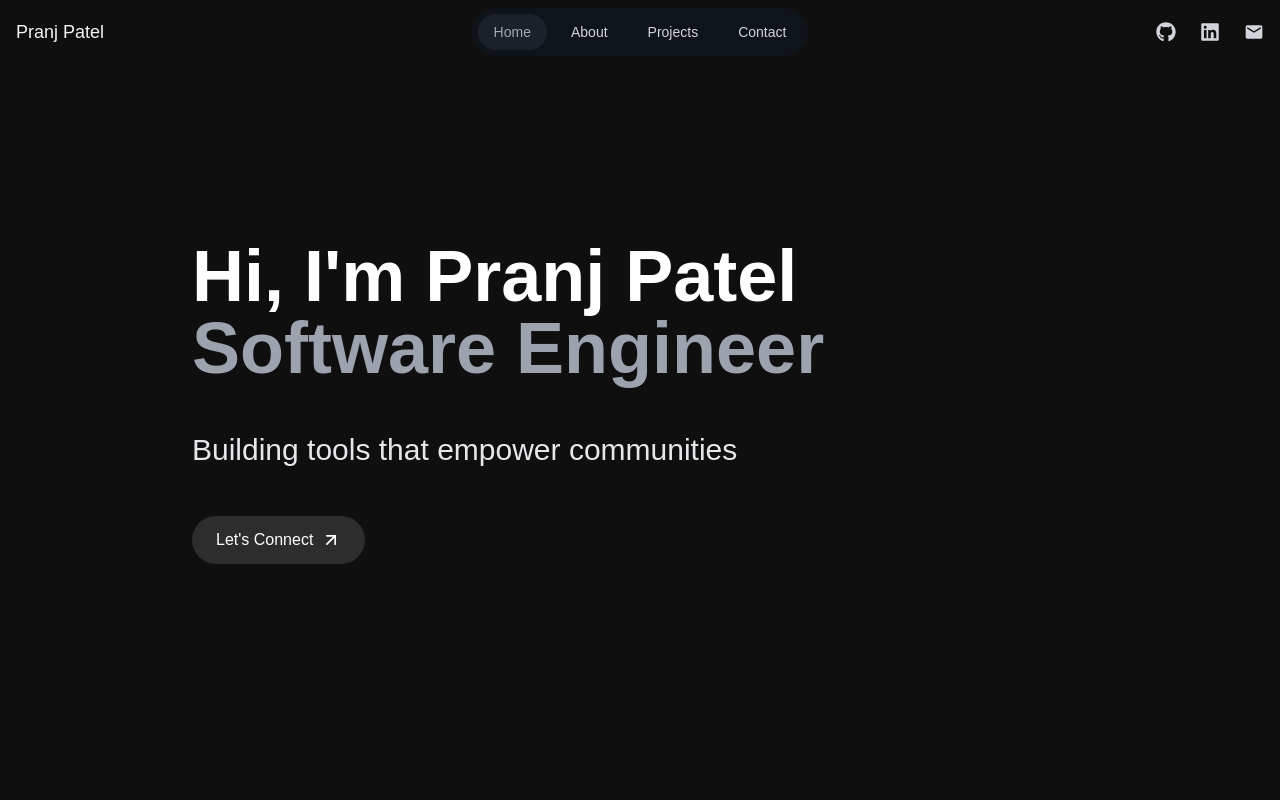
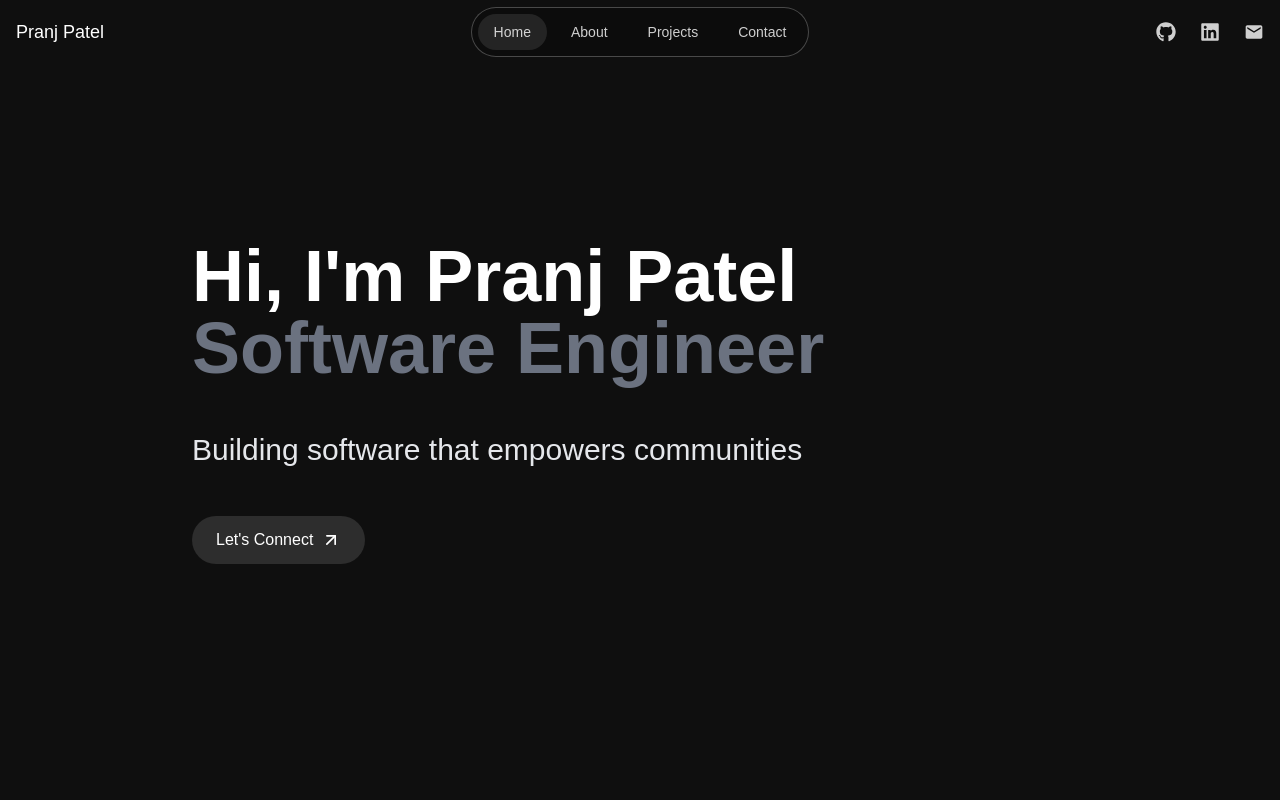
Before and after one commit to Ppatel122/Portfolio, a Next.js app: page / in a window 1280 px wide. Shown: the top 800 px of the page. Built offline with nearby package versions, Linux system fonts and the light colour scheme.

Commit message:
Enhance LandingScreen and Navbar components with style updates and text improvements

```diff
--- a/src/app/components/LandingScreen.jsx
+++ b/src/app/components/LandingScreen.jsx
@@ -15,7 +15,7 @@ export default function LandingScreen() {
         >
           <h1 className="text-6xl md:text-7xl font-bold leading-tight mb-6">
             Hi, I'm Pranj Patel<br />
-            <span className="text-gray-400">Software Engineer</span>
+            <span className="text-gray-500">Software Engineer</span>
           </h1>
 
           <div className="mt-12 space-y-4">
@@ -25,7 +25,7 @@ export default function LandingScreen() {
               transition={{ duration: 0.6, delay: 0.4 }}
               className="text-2xl md:text-3xl text-gray-200"
             >
-              Building tools that empower communities
+              Building software that empowers communities
             </motion.p>
           </div>
 
--- a/src/app/components/Navbar.jsx
+++ b/src/app/components/Navbar.jsx
@@ -18,20 +18,26 @@ export default function Navbar() {
 
   return (
     <motion.nav
+      layout
       initial={{ opacity: 0 }}
       animate={{ opacity: 1 }}
-      className={`fixed top-0 left-0 w-full z-50 transition-all duration-300 ${
+      transition={{ duration: 0.3, ease: 'easeInOut' }}
+      className={`fixed left-0 w-full z-50 transition-all duration-300 ${
         isScrolled
-          ? 'bg-gray-900/90 backdrop-blur-sm border-b border-gray-700'
-          : 'bg-transparent backdrop-blur-0 border-b border-transparent'
+          ? 'top-4 rounded-lg bg-black/30 backdrop-blur-sm border border-white/25'
+          : 'top-0 rounded-none bg-transparent backdrop-blur-0 border-transparent'
       }`}
     >
-      <div className="max-w-7xl mx-auto px-4">
+      <motion.div
+        layout
+        className="max-w-7xl mx-auto px-4"
+        transition={{ duration: 0.3, ease: 'easeInOut' }}
+      >
         <div className="h-16 flex items-center justify-between">
           {/* Left Section - Name */}
           <div className="flex-1">
             <motion.span
-              className="text-gray-100 font-medium text-lg"
+              className="text-white font-medium text-lg"
               initial={{ opacity: 0 }}
               animate={{ opacity: 1 }}
             >
@@ -42,7 +48,7 @@ export default function Navbar() {
           {/* Center Section - Links */}
           <div className="flex-1 flex justify-center">
             <motion.div
-              className="flex space-x-2 p-1.5 rounded-full bg-gray-900/50 backdrop-blur-sm"
+              className="flex space-x-2 p-1.5 rounded-full bg-black/20 backdrop-blur-sm border border-white/25"
               initial={{ opacity: 0 }}
               animate={{ opacity: 1 }}
             >
@@ -50,14 +56,14 @@ export default function Navbar() {
                 <motion.a
                   key={link}
                   href={`#${link.toLowerCase()}`}
-                  className="relative text-gray-300 hover:text-white text-sm px-4 py-2 rounded-full transition-colors"
+                  className="relative text-white/80 hover:text-white text-sm px-4 py-2 rounded-full transition-colors"
                   onClick={() => setActiveLink(link)}
                 >
                   {link}
                   {activeLink === link && (
                     <motion.span
                       layoutId="activeSection"
-                      className="absolute inset-0 bg-gray-700/30 rounded-full"
+                      className="absolute inset-0 bg-white/10 rounded-full"
                       transition={{ type: 'spring', bounce: 0.2, duration: 0.6 }}
                     />
                   )}
@@ -83,11 +89,11 @@ export default function Navbar() {
                   href={item.href}
                   target="_blank"
                   rel="noopener noreferrer"
-                  className="text-gray-300 hover:text-white transition-colors relative group"
+                  className="text-white/80 hover:text-white transition-colors relative group"
                   whileHover={{ scale: 1.1 }}
                 >
                   <item.icon className="w-5 h-5" />
-                  <span className="absolute -bottom-5 left-1/2 -translate-x-1/2 opacity-0 group-hover:opacity-100 text-xs text-gray-400 transition-opacity duration-200">
+                  <span className="absolute -bottom-5 left-1/2 -translate-x-1/2 opacity-0 group-hover:opacity-100 text-xs text-white/80 transition-opacity duration-200">
                     {index === 0 ? 'GitHub' : index === 1 ? 'LinkedIn' : 'Email'}
                   </span>
                 </motion.a>
@@ -95,7 +101,7 @@ export default function Navbar() {
             </motion.div>
           </div>
         </div>
-      </div>
+      </motion.div>
     </motion.nav>
   );
 }
```
